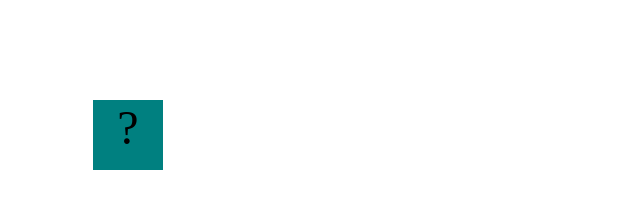
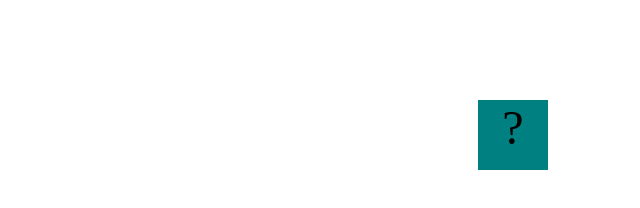
Before and after one commit to MarkBahan/MarkBahan.github.io, a plain HTML site: page projects/bouncing-box/index.html in a window 1280 px wide. Shown: the whole page, without its empty margins (532-1172 px from the left). Drawn offline with Linux system fonts and the light colour scheme.

Commit message:
added code for movement and event handler

```diff
--- a/projects/bouncing-box/index.html
+++ b/projects/bouncing-box/index.html
@@ -61,7 +61,7 @@
 			//////////////////////////////////////////////////////////////////
 
 			// TODO 2 - Variable declarations
-			var positionX = positionX + 10;
+			var positionX = 0 + 10;
 			var points = 0
 
 
@@ -71,6 +71,7 @@
 			turn it around!
 			*/
 			function update() {
+				positionX = positionX + 10
 				moveBoxTo(positionX)
 
 			};
```
